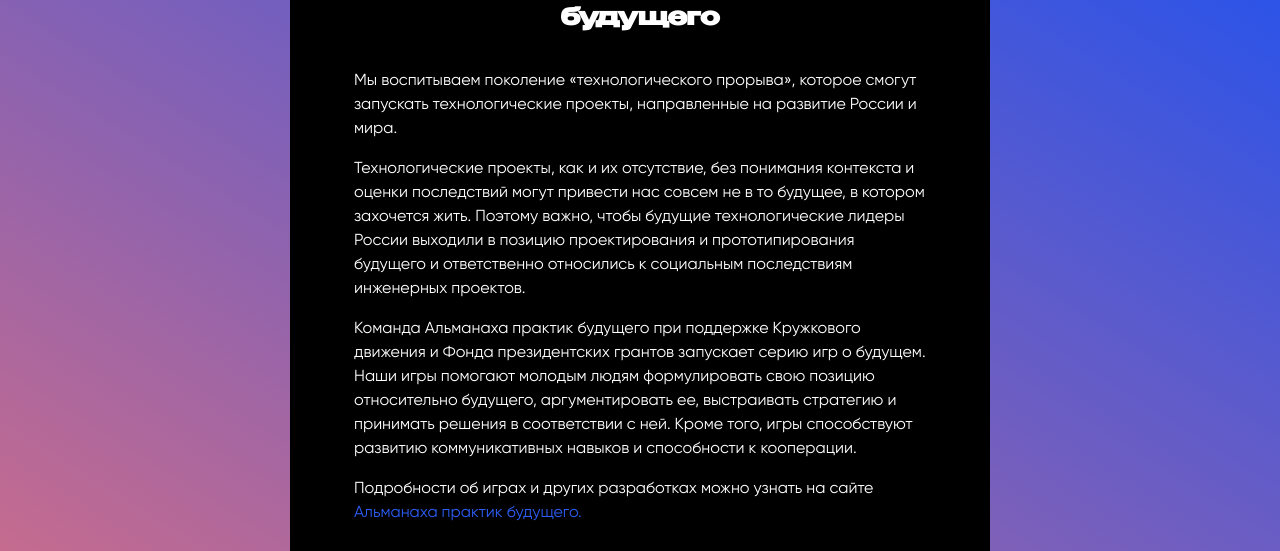
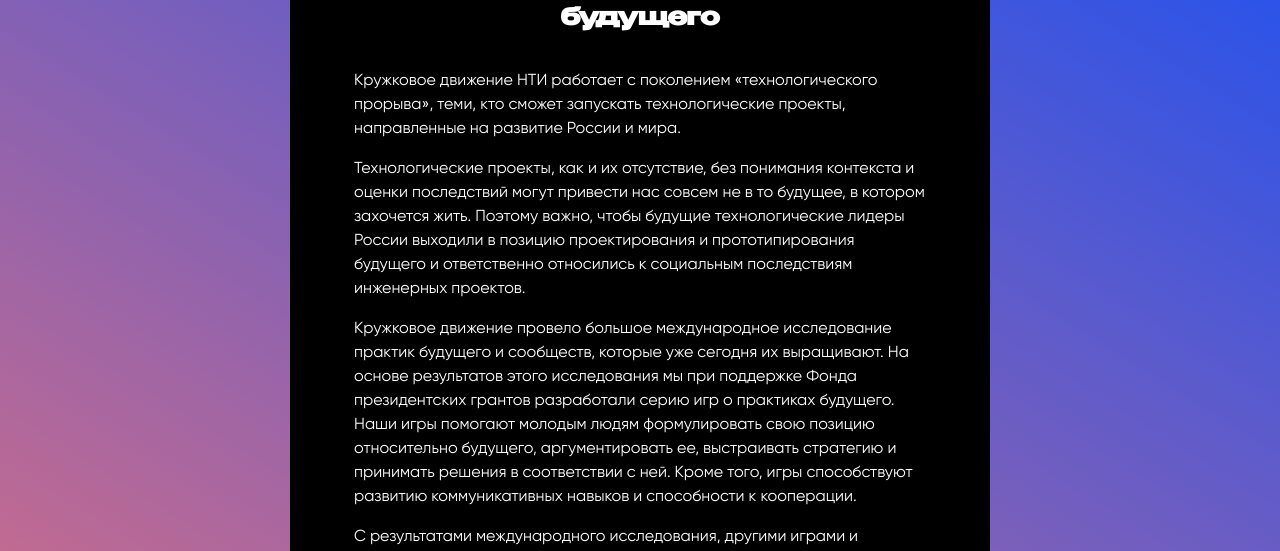
Before and after one commit to crashzky/future-games, a Next.js app: page /about in a window 1280 px wide. Shown: the part 249-800 px from the top of the page. Built offline with nearby package versions, Linux system fonts and the light colour scheme.

Commit message:
hotfixes

```diff
--- a/pages/about.tsx
+++ b/pages/about.tsx
@@ -12,24 +12,25 @@ const AboutPage = (): JSX.Element => {
 				</h1>
 				<div className='px-4 md:px-0'>
 					<p className='mt-8 pt-0.5'>
-						Мы воспитываем поколение «технологического прорыва», которое смогут запускать
-						технологические проекты, направленные на развитие России и мира.
+						Кружковое движение НТИ работает с поколением «технологического прорыва»,
+						теми, кто сможет запускать технологические проекты, направленные на развитие России и мира.
 					</p>
 					<p className='mt-4'>
-						Технологические проекты,  как и их отсутствие, без понимания контекста и оценки
-						последствий могут привести нас совсем не в то будущее, в котором захочется жить.
-						Поэтому важно, чтобы будущие технологические лидеры России выходили в позицию проектирования
-						и прототипирования будущего и ответственно относились к социальным последствиям инженерных проектов.
+						Технологические проекты,  как и их отсутствие, без понимания контекста и оценки последствий могут
+						привести нас совсем не в то будущее, в котором захочется жить. Поэтому важно, чтобы будущие
+						технологические лидеры России выходили в позицию проектирования и прототипирования будущего и
+						ответственно относились к социальным последствиям инженерных проектов.
 					</p>
 					<p className='mt-4'>
-						Команда Альманаха практик будущего при поддержке Кружкового движения и Фонда
-						президентских грантов запускает серию игр о будущем. Наши игры помогают молодым людям
-						формулировать свою позицию относительно будущего, аргументировать ее, выстраивать стратегию
-						и принимать решения в соответствии с ней. Кроме того, игры способствуют развитию коммуникативных
-						навыков и способности к кооперации.
+						Кружковое движение провело большое международное исследование практик будущего и сообществ,
+						которые уже сегодня их выращивают. На основе результатов этого исследования мы при поддержке
+						Фонда президентских грантов разработали серию игр о практиках будущего. Наши игры помогают молодым
+						людям формулировать свою позицию относительно будущего, аргументировать ее, выстраивать стратегию и
+						принимать решения в соответствии с ней. Кроме того, игры способствуют развитию коммуникативных навыков
+						и способности к кооперации.
 					</p>
 					<p className='mt-4'>
-						Подробности об играх и других разработках можно узнать на сайте
+						С результатами международного исследования, другими играми и разработками можно ознакомиться на сайте
 						{' '}
 						<Link href='https://almanac.kruzhok.org/'>
 							<a className='text-custom-blue'>
--- a/pages/index.tsx
+++ b/pages/index.tsx
@@ -58,20 +58,22 @@ const MainPage = (): JSX.Element => {
 				</h1>
 				<div className='px-4 md:px-0'>
 					<p className='mt-8 pt-0.5'>
-						Познакомьтесь с примерами социального и технологического предпринимательства,
-						которые уже сейчас могут изменить образ жизни людей, а в будущем — стать распространенной практикой.
+						Перед вами текстовая игра-конструктор стиля жизни в будущем. В ней вы познакомитесь
+						с примерами социального и технологического предпринимательства, которые уже сейчас могут
+						изменить образ жизни людей, а в будущем — стать распространенной практикой.
 					</p>
 					<p className='mt-4'>
-						Выберите практику и ответьте на три вопроса о ней. Каждый вопрос поможет вам лучше разобраться
-						в технологиях, их влиянии на человека и общество.
+						Выберите практику и ответьте на три вопроса о ней. Каждый вопрос поможет вам лучше
+						разобраться в технологиях, их влиянии на человека и общество.
 					</p>
 					<p className='mt-4'>
 						В этой игре нет правильных или неправильных ответов, есть только ваши выборы.
 						Выбирайте те ответы, которые вам сейчас ближе, или наоборот те, в которых хотите разобраться,
-						узнавайте о них больше и принимайте решения. Вы всегда можете передумать или пройти игру заново.
+						узнавайте о них больше и принимайте решения.
 					</p>
 					<h2 className='mt-12 pt-0.5 font-black text-2xl'>
-						Выберите одну из практик
+						Игру можно проходить несколько раз, собирая разные практики и формируя
+						собственное видение города практик будущего.
 					</h2>
 				</div>
 				{/*Mobile slider*/}
```
